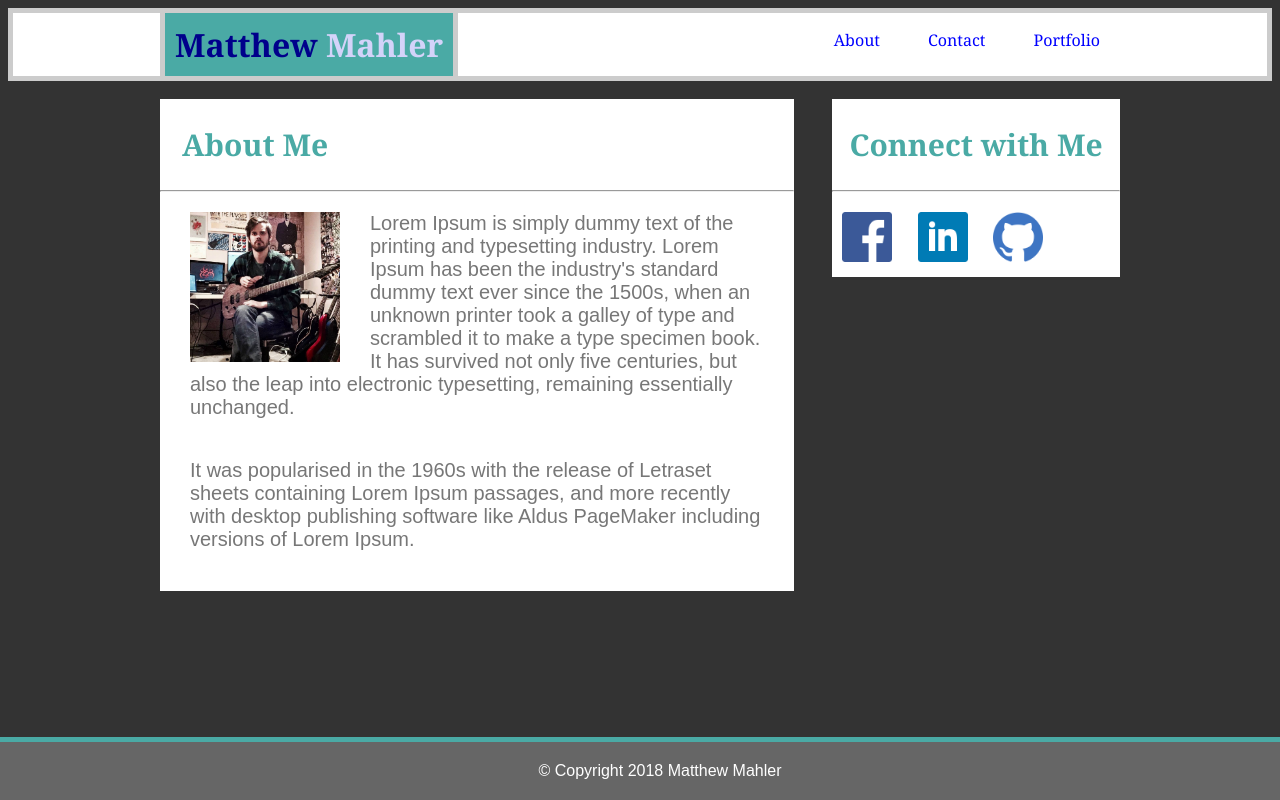
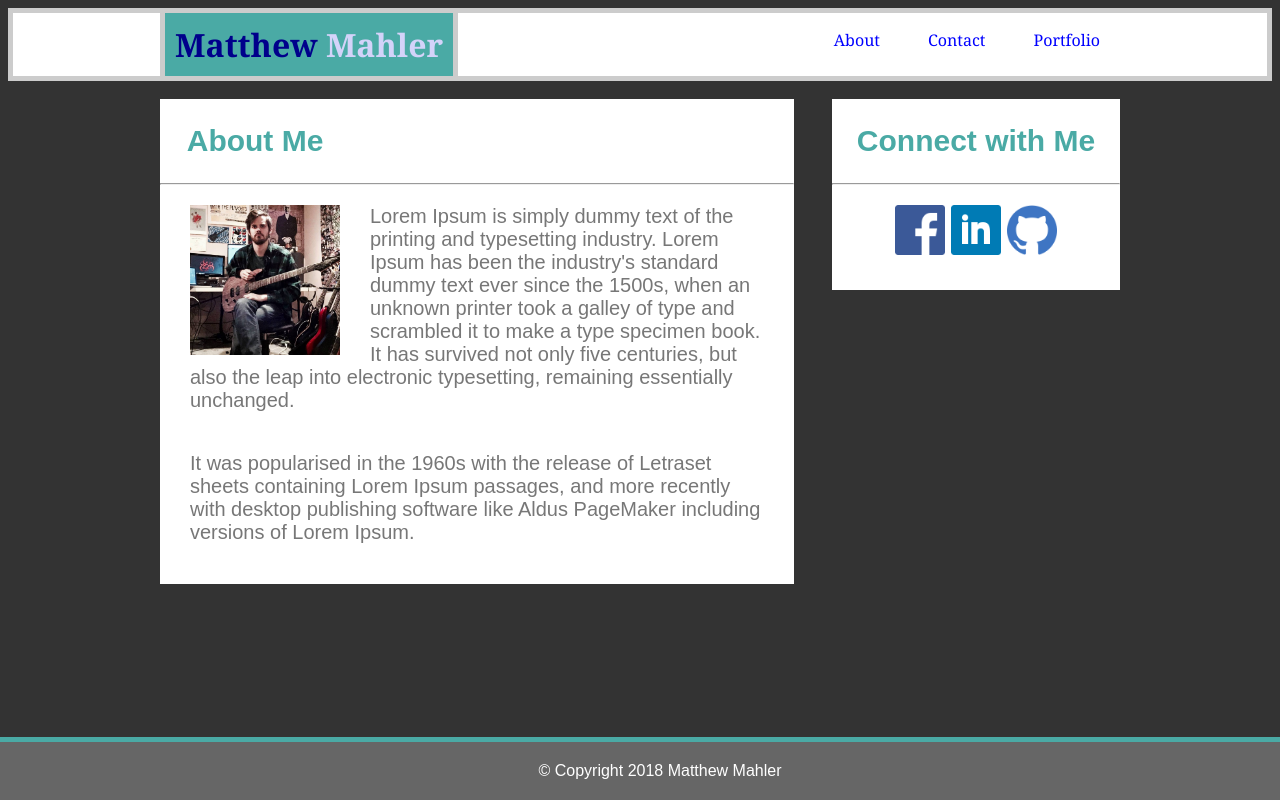
Before and after one commit to matthewmahler/Basic-Portfolio, a plain HTML site: page index.html in a window 1280 px wide. Drawn offline with Linux system fonts and the light colour scheme.

Commit message:
VICTORY OVER ICONS

```diff
--- a/assets/css/style.css
+++ b/assets/css/style.css
@@ -4,6 +4,7 @@ body {
 }
 
 h1 {
+  font-family: 'Georgia', Times, "Times New Roman", serif;
   text-align: center;
   background-color: #4aaaa5;
   color: white;
@@ -11,7 +12,7 @@ h1 {
 }
 
 h2 {
-  font-family: 'Georgia', Times, "Times New Roman", serif;
+
   text-align: center;
   width: 30%;
   color: #4aaaa5;
@@ -156,11 +157,12 @@ h1 a:hover {
 #icons {
   width: auto;
   height: auto;
-  align-items: center;
+  text-align: center;
 }
 
 .icons {
-  padding: 10px;
+  padding: 10px 0 30px;
+  align-content: center;
 }
 
 .clr {
```
